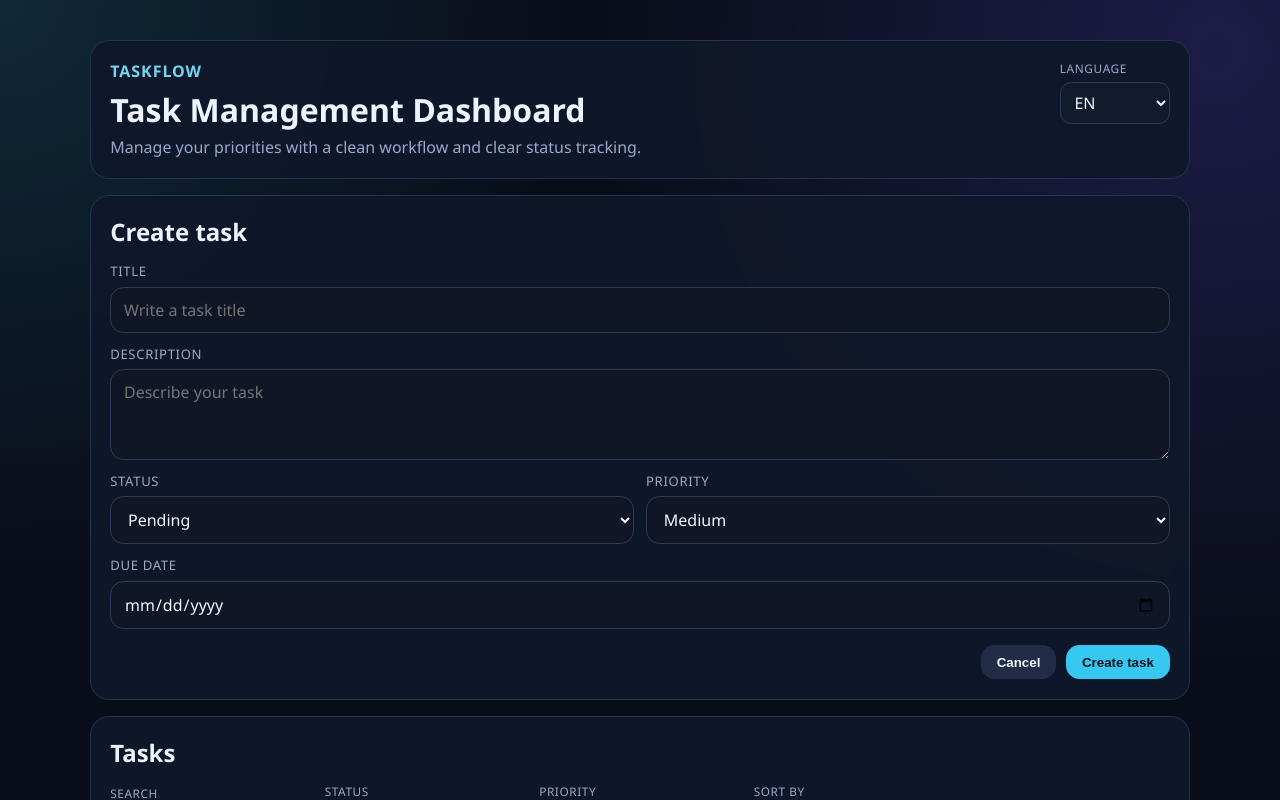
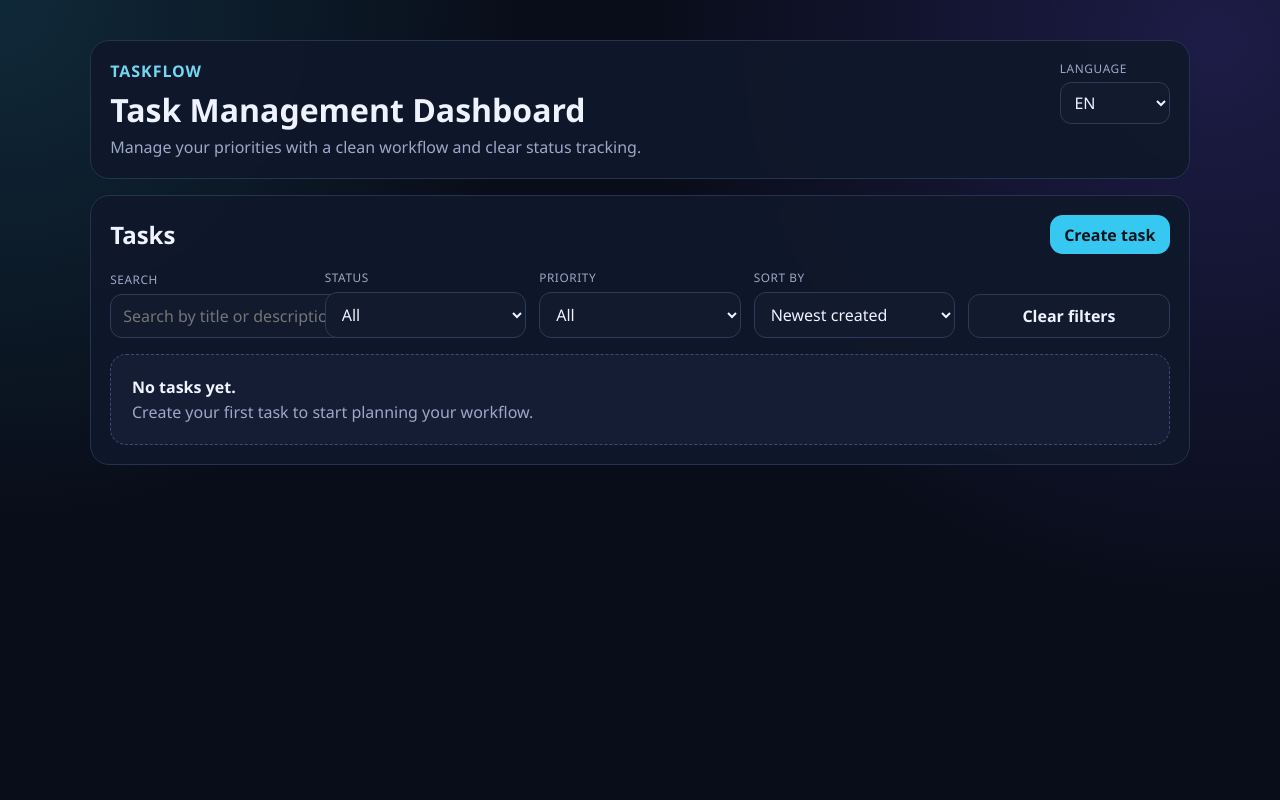
Before and after one commit to FelTor2002/taskflow, an Angular app: page / in a window 1280 px wide. Shown: the top 800 px of the page. Built offline with nearby package versions, Linux system fonts and the light colour scheme.

Commit message:
feat: switch task create-edit flow to modal UX

```diff
--- a/src/app/app.css
+++ b/src/app/app.css
@@ -83,6 +83,29 @@ h2 {
   margin: 0 0 0.9rem;
 }
 
+.panel-head {
+  display: flex;
+  align-items: center;
+  justify-content: space-between;
+  gap: 0.8rem;
+  margin-bottom: 0.9rem;
+}
+
+.panel-head h2 {
+  margin: 0;
+}
+
+.primary-action {
+  border: 0;
+  border-radius: 0.8rem;
+  background: #36c8f0;
+  color: #03151f;
+  padding: 0.55rem 0.9rem;
+  font: inherit;
+  font-weight: 700;
+  cursor: pointer;
+}
+
 .task-grid {
   display: grid;
   gap: 0.8rem;
@@ -109,6 +132,49 @@ h2 {
   color: var(--muted);
 }
 
+.modal-backdrop {
+  position: fixed;
+  inset: 0;
+  background: rgba(3, 7, 18, 0.65);
+  backdrop-filter: blur(3px);
+  display: grid;
+  place-items: center;
+  z-index: 20;
+  padding: 1rem;
+}
+
+.modal-panel {
+  width: min(680px, 100%);
+  border-radius: 1.1rem;
+  border: 1px solid #2e3a5d;
+  background: #0f172b;
+  padding: 1rem;
+  box-shadow: 0 18px 55px rgba(0, 0, 0, 0.45);
+}
+
+.modal-head {
+  display: flex;
+  align-items: center;
+  justify-content: space-between;
+  gap: 0.7rem;
+  margin-bottom: 0.9rem;
+}
+
+.modal-head h2 {
+  margin: 0;
+}
+
+.close-btn {
+  border: 1px solid #3a476e;
+  border-radius: 0.65rem;
+  background: #18213a;
+  color: #f3f7ff;
+  width: 2rem;
+  height: 2rem;
+  font: inherit;
+  cursor: pointer;
+}
+
 @media (max-width: 600px) {
   .app-shell {
     width: min(100%, 94%);
@@ -122,4 +188,9 @@ h2 {
   .page-header {
     flex-direction: column;
   }
+
+  .panel-head {
+    flex-direction: column;
+    align-items: stretch;
+  }
 }
--- a/src/app/app.html
+++ b/src/app/app.html
@@ -15,12 +15,12 @@
   </header>
 
   <section class="panel">
-    <h2>{{ selectedTask() ? i18n.t('editTask') : i18n.t('createTask') }}</h2>
-    <app-task-form [task]="selectedTask()" (save)="saveTask($event)" (cancel)="cancelEdit()" />
-  </section>
-
-  <section class="panel">
-    <h2>{{ i18n.t('tasks') }}</h2>
+    <div class="panel-head">
+      <h2>{{ i18n.t('tasks') }}</h2>
+      <button class="primary-action" type="button" (click)="openCreateTaskModal()">
+        {{ i18n.t('createTask') }}
+      </button>
+    </div>
     <app-task-filters [state]="filters()" (stateChange)="updateFilters($event)" />
 
     @if (tasks().length === 0) {
@@ -47,3 +47,19 @@
     }
   </section>
 </main>
+
+@if (isTaskModalOpen()) {
+  <div class="modal-backdrop" (click)="closeTaskModal()">
+    <section class="modal-panel" (click)="$event.stopPropagation()">
+      <div class="modal-head">
+        <h2>{{ selectedTask() ? i18n.t('editTask') : i18n.t('createTask') }}</h2>
+        <button class="close-btn" type="button" (click)="closeTaskModal()">X</button>
+      </div>
+      <app-task-form
+        [task]="selectedTask()"
+        (save)="saveTask($event)"
+        (cancel)="closeTaskModal()"
+      />
+    </section>
+  </div>
+}
--- a/src/app/app.ts
+++ b/src/app/app.ts
@@ -19,6 +19,7 @@ export class App {
   readonly i18n = inject(I18nService);
 
   readonly selectedTaskId = signal<string | null>(null);
+  readonly isTaskModalOpen = signal(false);
   readonly filters = signal<TaskFilterState>({
     search: '',
     status: 'all',
@@ -65,18 +66,25 @@ export class App {
     const taskId = this.selectedTaskId();
     if (taskId) {
       this.taskService.updateTask(taskId, payload);
-      this.selectedTaskId.set(null);
-      return;
+    } else {
+      this.taskService.addTask(payload);
     }
 
-    this.taskService.addTask(payload);
+    this.closeTaskModal();
   }
 
   editTask(taskId: string): void {
     this.selectedTaskId.set(taskId);
+    this.isTaskModalOpen.set(true);
   }
 
-  cancelEdit(): void {
+  openCreateTaskModal(): void {
+    this.selectedTaskId.set(null);
+    this.isTaskModalOpen.set(true);
+  }
+
+  closeTaskModal(): void {
+    this.isTaskModalOpen.set(false);
     this.selectedTaskId.set(null);
   }
 
@@ -88,7 +96,7 @@ export class App {
 
     this.taskService.deleteTask(task.id);
     if (this.selectedTaskId() === task.id) {
-      this.selectedTaskId.set(null);
+      this.closeTaskModal();
     }
   }
 
```
